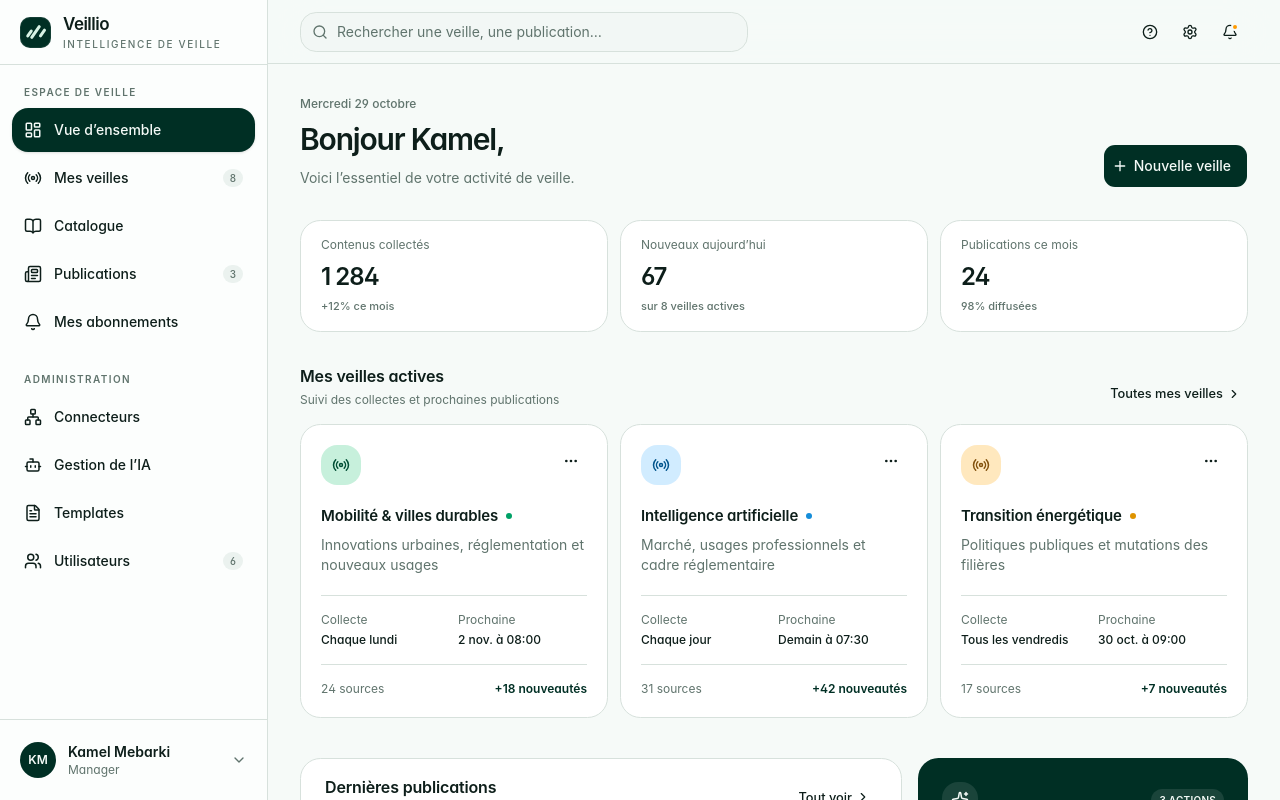
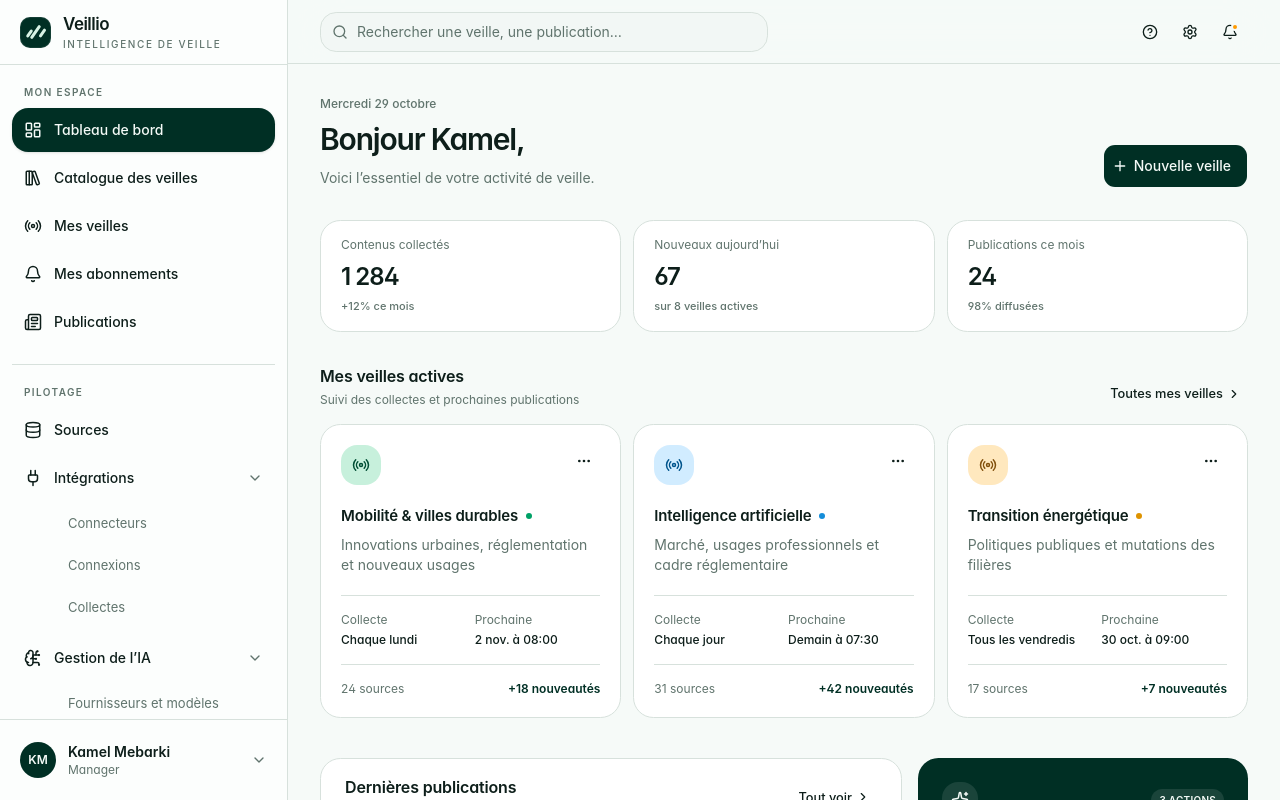
Before and after one commit to kmebarki/veillio-saegus, a Next.js app: page / in a window 1280 px wide. Shown: the top 800 px of the page. Built offline with nearby package versions, Linux system fonts and the light colour scheme.

Commit message:
feat: revamp dashboard navigation structure and icons
V0-Chat-Id: l1chPBvJlzC

```diff
--- a/components/veillio-dashboard.tsx
+++ b/components/veillio-dashboard.tsx
@@ -2,23 +2,31 @@
 
 import {
   Bell,
-  BookOpen,
-  Bot,
+  BrainCircuit,
   ChevronDown,
   ChevronRight,
   CircleHelp,
+  Database,
+  FilePenLine,
   FileText,
   LayoutDashboard,
+  LayoutTemplate,
+  LibraryBig,
   Menu,
   MoreHorizontal,
   Network,
   Newspaper,
+  Plug,
   Plus,
   Radio,
   Search,
+  Send,
   Settings,
+  ShieldCheck,
   Sparkles,
+  UserRoundCheck,
   Users,
+  Workflow,
   X,
 } from 'lucide-react'
 import { useState } from 'react'
@@ -26,26 +34,36 @@ import { useState } from 'react'
 import { Button } from '@/components/ui/button'
 import { cn } from '@/lib/utils'
 
-const navGroups = [
+const workspaceItems = [
+  { label: 'Tableau de bord', icon: LayoutDashboard },
+  { label: 'Catalogue des veilles', icon: LibraryBig },
+  { label: 'Mes veilles', icon: Radio },
+  { label: 'Mes abonnements', icon: Bell },
+  { label: 'Publications', icon: Newspaper },
+]
+
+const steeringItems = [
+  { label: 'Sources', icon: Database },
   {
-    label: 'Espace de veille',
-    items: [
-      { label: 'Vue d’ensemble', icon: LayoutDashboard },
-      { label: 'Mes veilles', icon: Radio, count: 8 },
-      { label: 'Catalogue', icon: BookOpen },
-      { label: 'Publications', icon: Newspaper, count: 3 },
-      { label: 'Mes abonnements', icon: Bell },
-    ],
+    label: 'Intégrations',
+    icon: Plug,
+    children: ['Connecteurs', 'Connexions', 'Collectes'],
   },
   {
-    label: 'Administration',
-    items: [
-      { label: 'Connecteurs', icon: Network },
-      { label: 'Gestion de l’IA', icon: Bot },
-      { label: 'Templates', icon: FileText },
-      { label: 'Utilisateurs', icon: Users, count: 6 },
-    ],
+    label: 'Gestion de l’IA',
+    icon: BrainCircuit,
+    children: ['Fournisseurs et modèles', 'Prompts', 'Traitements IA', 'Règles IA'],
   },
+  { label: 'Templates', icon: LayoutTemplate },
+  { label: 'Édition et publication', icon: FilePenLine },
+  { label: 'Diffusion', icon: Send },
+]
+
+const administrationItems = [
+  { label: 'Utilisateurs et admissions', icon: UserRoundCheck },
+  { label: 'Équipes', icon: Workflow },
+  { label: 'Groupes et permissions', icon: ShieldCheck },
+  { label: 'Paramètres', icon: Settings },
 ]
 
 const watches = [
@@ -100,31 +118,77 @@ function Brand() {
 }
 
 function Sidebar({ open, onClose }: { open: boolean; onClose: () => void }) {
+  const [expandedMenus, setExpandedMenus] = useState(() => new Set(['Intégrations', 'Gestion de l’IA']))
+
+  function toggleMenu(label: string) {
+    setExpandedMenus((current) => {
+      const next = new Set(current)
+      if (next.has(label)) next.delete(label)
+      else next.add(label)
+      return next
+    })
+  }
+
+  function renderMenuItem(
+    item: (typeof workspaceItems)[number] | (typeof steeringItems)[number] | (typeof administrationItems)[number],
+    active = false,
+  ) {
+    const Icon = item.icon
+    const children = 'children' in item ? item.children : undefined
+    const expanded = expandedMenus.has(item.label)
+
+    return (
+      <div key={item.label}>
+        <button
+          className={cn(
+            'flex min-h-11 w-full items-center gap-3 rounded-xl px-3 text-left text-sm font-medium transition-colors',
+            active
+              ? 'bg-sidebar-primary text-sidebar-primary-foreground shadow-sm'
+              : 'text-sidebar-foreground hover:bg-sidebar-accent',
+          )}
+          aria-expanded={children ? expanded : undefined}
+          onClick={() => children ? toggleMenu(item.label) : onClose()}
+        >
+          <Icon className="size-[18px] shrink-0" />
+          <span className="flex-1">{item.label}</span>
+          {children && <ChevronDown className={cn('size-4 text-muted-foreground transition-transform', !expanded && '-rotate-90')} />}
+        </button>
+        {children && expanded && (
+          <div className="flex flex-col gap-0.5 py-1 pl-11">
+            {children.map((child) => (
+              <button key={child} onClick={onClose} className="min-h-10 rounded-lg px-3 text-left text-[13px] text-muted-foreground transition-colors hover:bg-sidebar-accent hover:text-sidebar-foreground">
+                {child}
+              </button>
+            ))}
+          </div>
+        )}
+      </div>
+    )
+  }
+
   return (
     <>
       <button aria-label="Fermer le menu" className={cn('fixed inset-0 bg-foreground/20 backdrop-blur-[2px] lg:hidden', open ? 'block' : 'hidden')} onClick={onClose} />
-      <aside className={cn('fixed inset-y-0 left-0 flex w-[268px] flex-col border-r bg-sidebar transition-transform duration-300 lg:translate-x-0', open ? 'translate-x-0' : '-translate-x-full')}>
+      <aside className={cn('fixed inset-y-0 left-0 flex w-[288px] flex-col border-r bg-sidebar transition-transform duration-300 lg:translate-x-0', open ? 'translate-x-0' : '-translate-x-full')}>
         <div className="flex items-center justify-between border-b">
           <Brand />
           <Button variant="ghost" size="icon-lg" className="mr-3 lg:hidden" aria-label="Fermer le menu" onClick={onClose}><X /></Button>
         </div>
-        <nav className="flex flex-1 flex-col gap-7 overflow-y-auto px-3 py-5" aria-label="Navigation principale">
-          {navGroups.map((group, groupIndex) => (
-            <div key={group.label} className="flex flex-col gap-1">
-              <p className="px-3 pb-1 text-[10px] font-semibold uppercase tracking-[0.14em] text-muted-foreground">{group.label}</p>
-              {group.items.map((item, itemIndex) => {
-                const active = groupIndex === 0 && itemIndex === 0
-                const Icon = item.icon
-                return (
-                  <button key={item.label} onClick={onClose} className={cn('flex min-h-11 w-full items-center gap-3 rounded-xl px-3 text-left text-sm font-medium transition-colors', active ? 'bg-sidebar-primary text-sidebar-primary-foreground shadow-sm' : 'text-sidebar-foreground hover:bg-sidebar-accent')}>
-                    <Icon className="size-[18px]" />
-                    <span className="flex-1">{item.label}</span>
-                    {item.count && <span className={cn('min-w-5 rounded-md px-1.5 py-0.5 text-center text-[10px]', active ? 'bg-white/15' : 'bg-muted text-muted-foreground')}>{item.count}</span>}
-                  </button>
-                )
-              })}
-            </div>
-          ))}
+        <nav className="flex flex-1 flex-col overflow-y-auto px-3 py-5" aria-label="Navigation principale">
+          <section className="flex flex-col gap-1" aria-labelledby="workspace-navigation">
+            <h2 id="workspace-navigation" className="px-3 pb-1 text-[10px] font-semibold uppercase tracking-[0.14em] text-muted-foreground">Mon espace</h2>
+            {workspaceItems.map((item, index) => renderMenuItem(item, index === 0))}
+          </section>
+
+          <section className="mt-5 flex flex-col gap-1 border-t pt-5" aria-labelledby="steering-navigation">
+            <h2 id="steering-navigation" className="px-3 pb-1 text-[10px] font-semibold uppercase tracking-[0.14em] text-muted-foreground">Pilotage</h2>
+            {steeringItems.map((item) => renderMenuItem(item))}
+          </section>
+
+          <section className="mt-5 flex flex-col gap-1 border-t pt-5" aria-labelledby="administration-navigation">
+            <h2 id="administration-navigation" className="px-3 pb-1 text-[10px] font-semibold uppercase tracking-[0.14em] text-muted-foreground">Administration</h2>
+            {administrationItems.map((item) => renderMenuItem(item))}
+          </section>
         </nav>
         <div className="border-t p-3">
           <button className="flex min-h-14 w-full items-center gap-3 rounded-xl px-2 text-left hover:bg-sidebar-accent">
@@ -203,7 +267,7 @@ export function VeillioDashboard() {
   return (
     <div className="min-h-dvh bg-background">
       <Sidebar open={sidebarOpen} onClose={() => setSidebarOpen(false)} />
-      <div className="lg:pl-[268px]">
+      <div className="lg:pl-[288px]">
         <header className="sticky top-0 flex h-16 items-center gap-3 border-b bg-background/90 px-4 backdrop-blur-xl sm:px-6 lg:px-8">
           <Button variant="ghost" size="icon-lg" className="lg:hidden" aria-label="Ouvrir le menu" onClick={() => setSidebarOpen(true)}><Menu /></Button>
           <div className="relative hidden max-w-md flex-1 sm:block">
```
